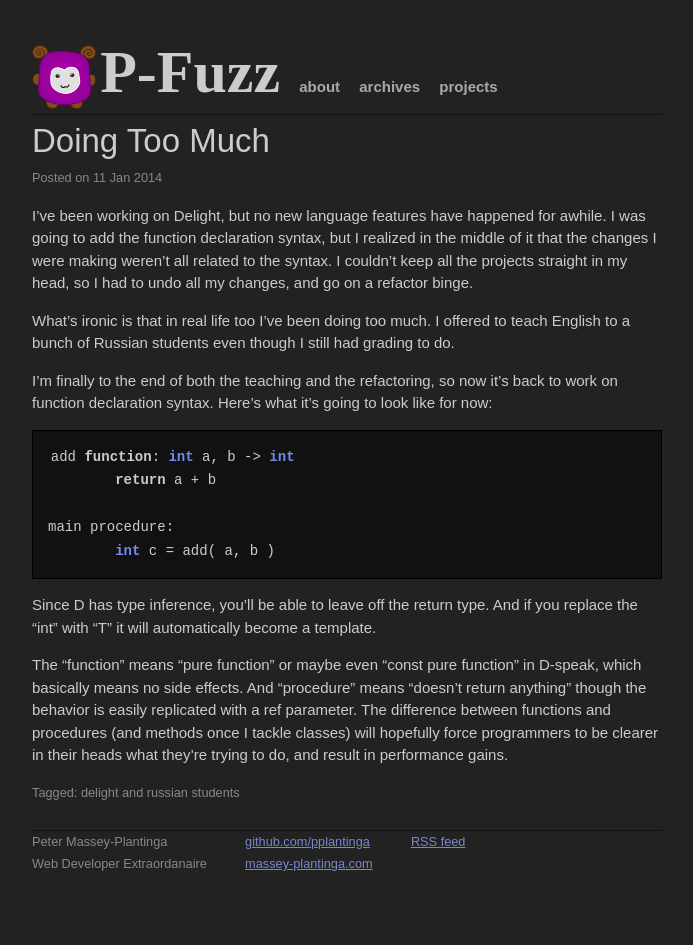
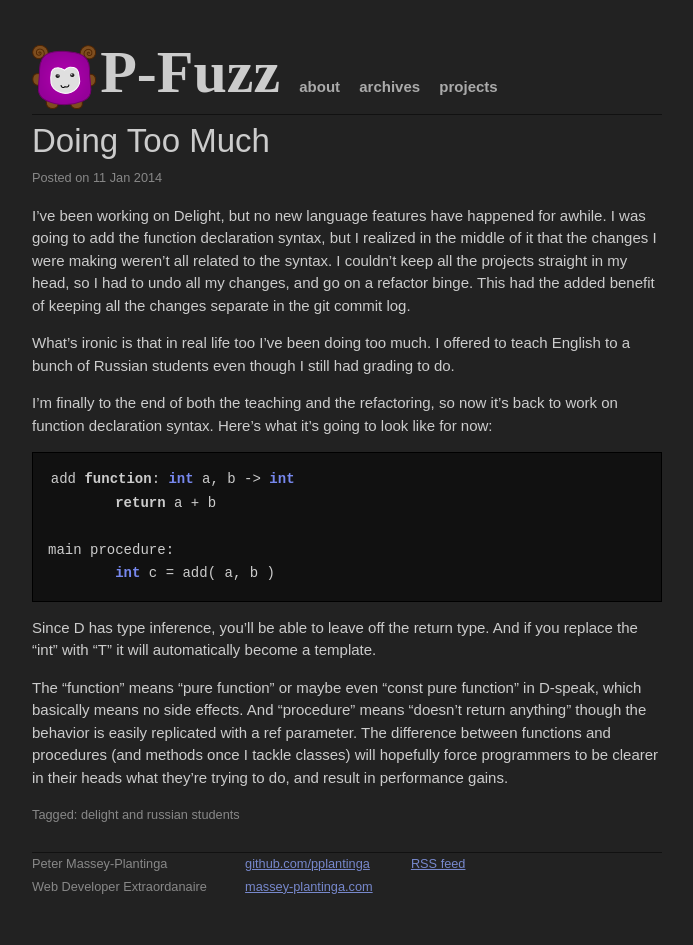
Before and after one commit to pplantinga/pfuzz-blog, a Jekyll site: the page built from _posts/2014-01-11-doing-too-much.markdown, in a window 1280 px wide. Shown: the whole page, without its empty margins (293-986 px from the left). Built offline with Jekyll 4.4.1, drawn with Linux system fonts in a browser that asks for light colours; some web fonts are replaced; Markdown is read by kramdown in place of the engine named in the settings.

Commit message:
add a line

```diff
--- a/_posts/2014-01-11-doing-too-much.markdown
+++ b/_posts/2014-01-11-doing-too-much.markdown
@@ -7,7 +7,7 @@ tags:
 - russian students
 ---
 
-I've been working on Delight, but no new language features have happened for awhile. I was going to add the function declaration syntax, but I realized in the middle of it that the changes I were making weren't all related to the syntax. I couldn't keep all the projects straight in my head, so I had to undo all my changes, and go on a refactor binge.
+I've been working on Delight, but no new language features have happened for awhile. I was going to add the function declaration syntax, but I realized in the middle of it that the changes I were making weren't all related to the syntax. I couldn't keep all the projects straight in my head, so I had to undo all my changes, and go on a refactor binge. This had the added benefit of keeping all the changes separate in the git commit log.
 
 What's ironic is that in real life too I've been doing too much. I offered to teach English to a bunch of Russian students even though I still had grading to do.
 
```
